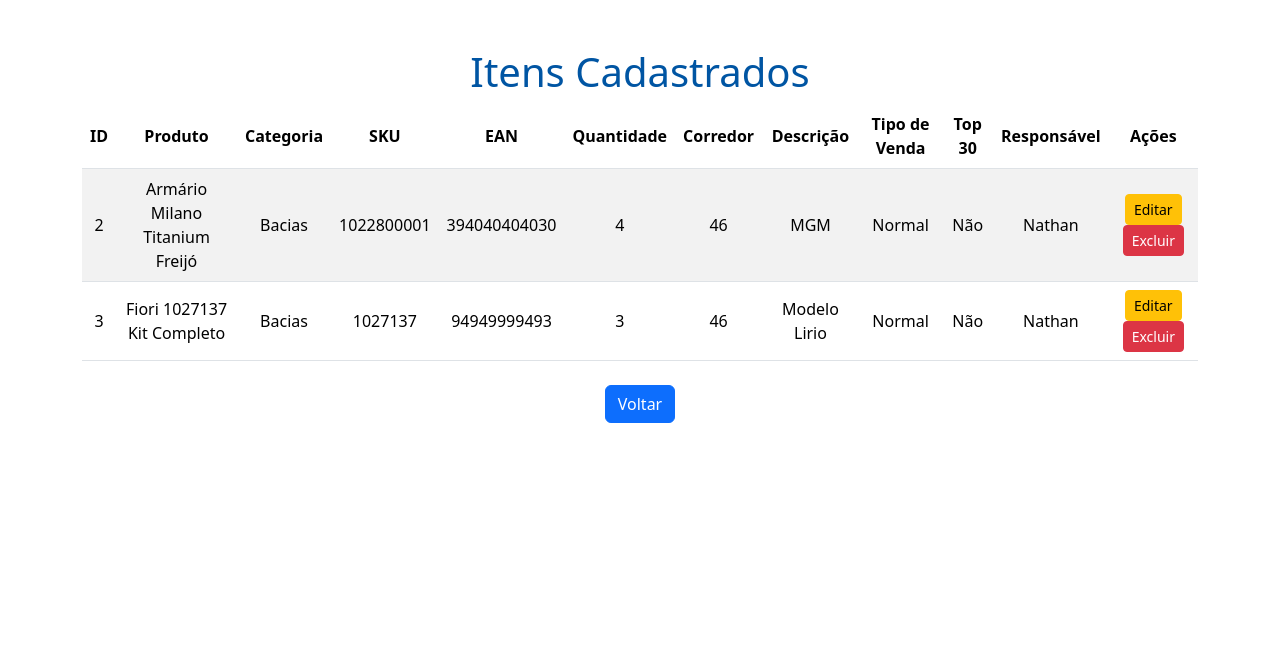
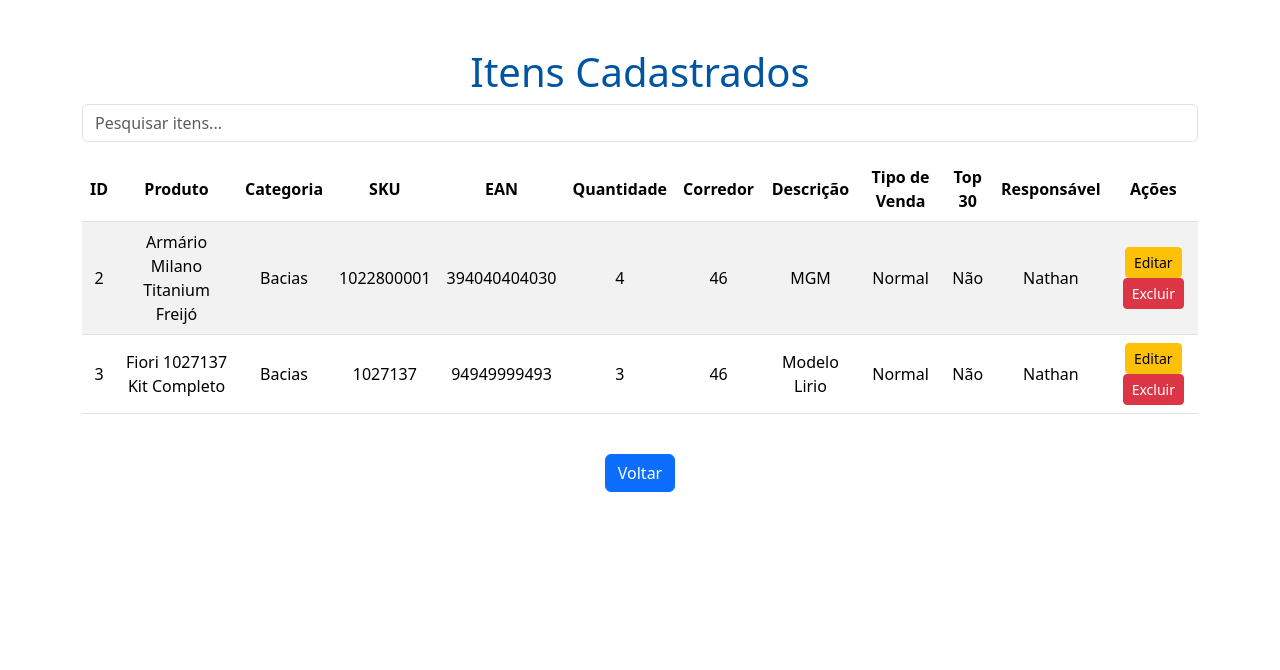
Before and after one commit to NathanpSantos/sisistema-produtos-acabaco, a Flask app: page /itens in a window 1280 px wide. Shown: the part 57-727 px from the top of the page. Run offline with Flask 3, Linux system fonts and the light colour scheme.

```diff
--- a/templates/itens.html
+++ b/templates/itens.html
@@ -33,6 +33,17 @@
             bottom: 0;
             width: 100%;
         }
+
+        /* Adiciona rolagem para a tabela */
+        .table-container {
+            max-height: 400px;
+            overflow-y: auto;
+        }
+
+        /* Estilo para o campo de pesquisa */
+        #searchInput {
+            margin-bottom: 15px;
+        }
     </style>
 </head>
 <body>
@@ -46,7 +57,12 @@
     <div class="container mt-5">
         <h1 class="text-center" style="color: #0055A3;">Itens Cadastrados</h1>
 
-        <table class="table table-striped">
+        <!-- Barra de Pesquisa -->
+        <input type="text" id="searchInput" class="form-control" placeholder="Pesquisar itens..." onkeyup="filterTable()">
+
+        <!-- Tabela com rolagem -->
+        <div class="table-container">
+            <table class="table table-striped" id="itemsTable">
                 <thead>
                     <tr>
                         <th>ID</th>
@@ -88,6 +104,7 @@
                     {% endfor %}
                 </tbody>
             </table>
+        </div>
 
         <!-- Botão para voltar à página inicial -->
         <div class="text-center mt-4">
@@ -100,5 +117,25 @@
         &copy; 2024 - Sodimac Homecenter
     </footer>
 
+    <script>
+        function filterTable() {
+            let input = document.getElementById("searchInput");
+            let filter = input.value.toLowerCase();
+            let table = document.getElementById("itemsTable");
+            let trs = table.getElementsByTagName("tr");
+
+            for (let i = 1; i < trs.length; i++) {
+                let tds = trs[i].getElementsByTagName("td");
+                let found = false;
+                for (let j = 0; j < tds.length; j++) {
+                    if (tds[j].innerHTML.toLowerCase().indexOf(filter) > -1) {
+                        found = true;
+                        break;
+                    }
+                }
+                trs[i].style.display = found ? "" : "none";
+            }
+        }
+    </script>
 </body>
 </html>
```
Also changed, not shown: instance/itens.db. Lines whose indentation alone changed are shown as unchanged.
